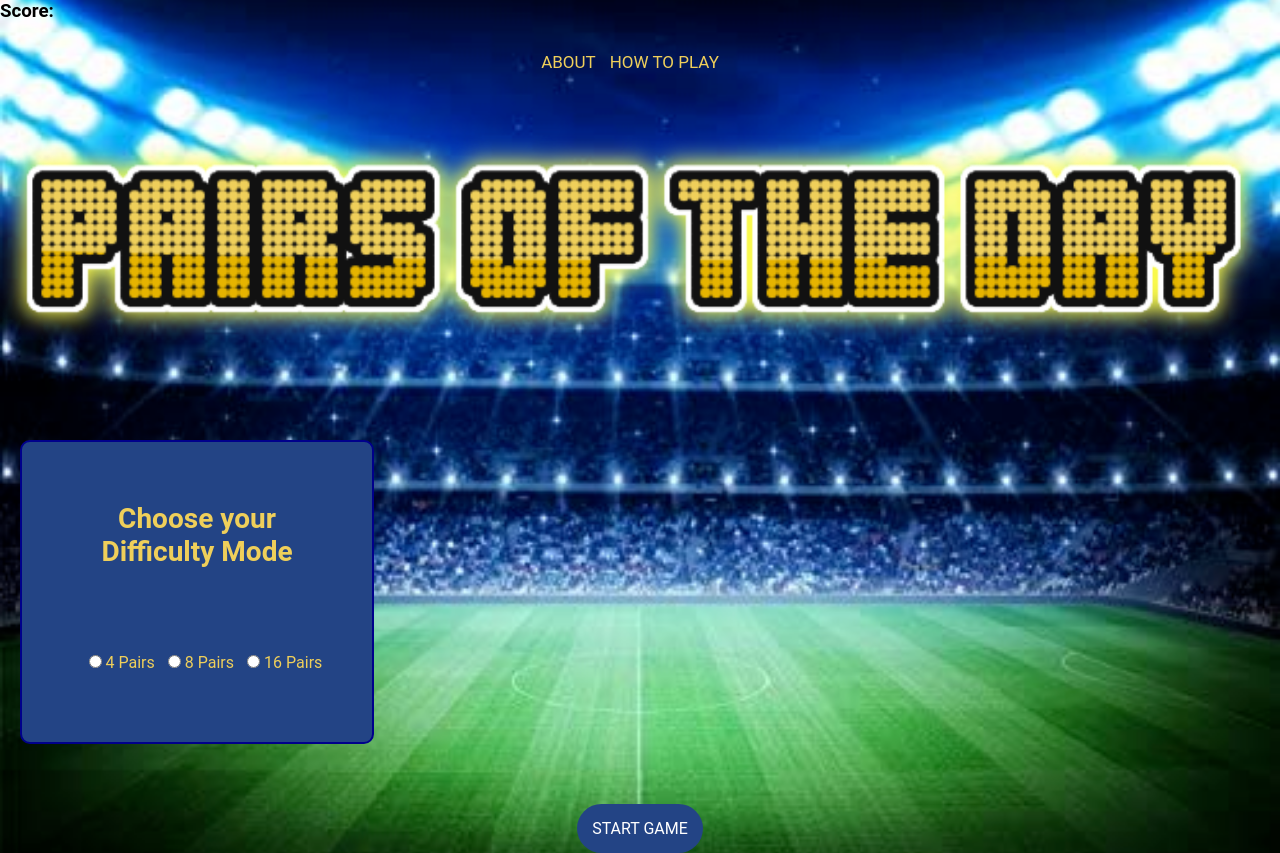
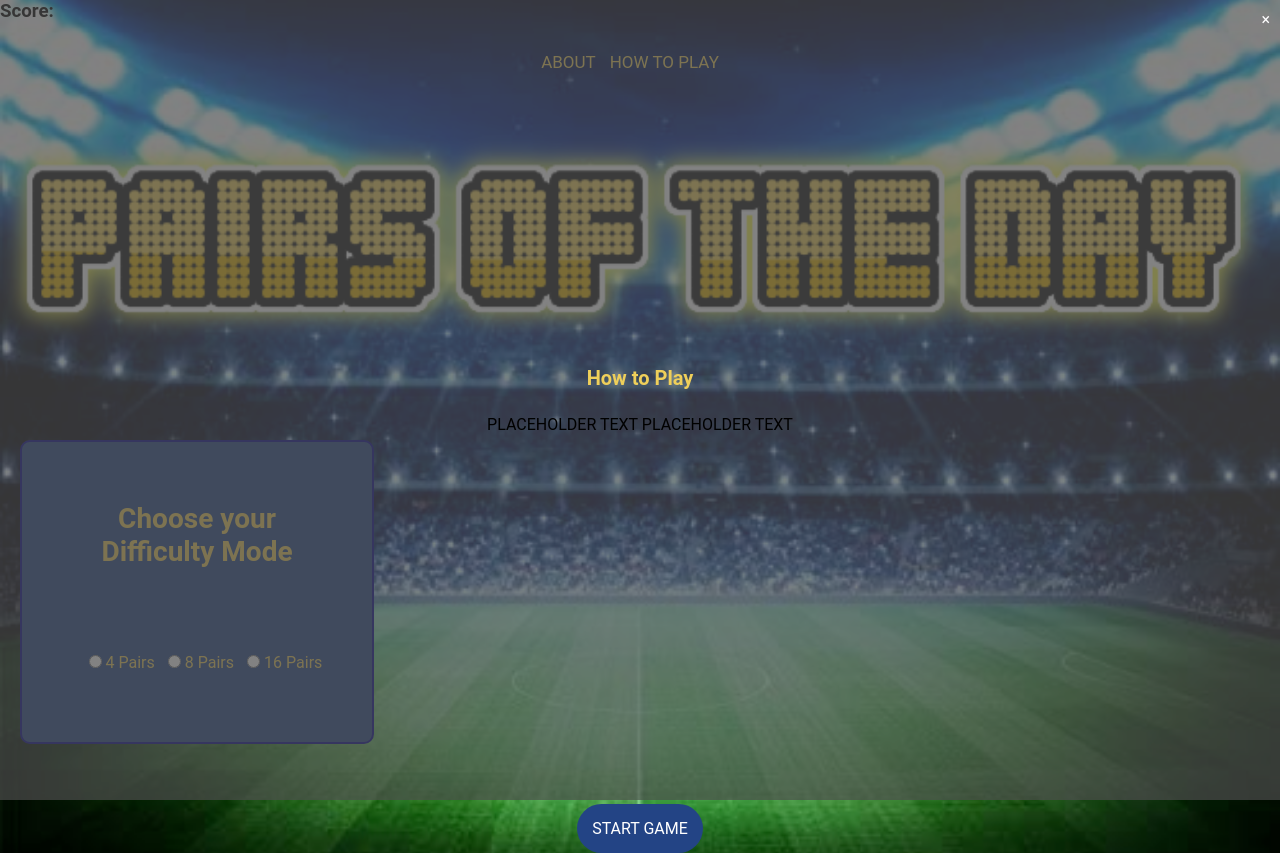
Before and after one commit to PrushilPatel/Memory-Game, a plain HTML site: page index.html in a window 1280 px wide. Both pictures are taken after a click on the link "HOW TO PLAY". Drawn offline with Linux system fonts and the light colour scheme.

Commit message:
added how to play modal
how to play modal added to site and uses the same code as aboutgame modal but with different class names and ids.

```diff
--- a/index.html
+++ b/index.html
@@ -70,7 +70,21 @@
 
                 <!------------------------------ ABOUT  MODAL CSS ENDS -------------------------------->
 
+                <!------------------------ HOW TO PLAY MODAL CSS STARTS>------------------------------------>
 
+                <div id="gamerules-modal" class="modal">
+                    <div class="gamerules_content"> <!-- SAME AS MODAL CONTENT CLASS-->
+                    <h1 class="aboutgame-title">How to Play</h1>
+                    <div >
+                        <p class="gamerules-text">
+                            PLACEHOLDER TEXT PLACEHOLDER TEXT
+                        </p>
+                    </div>
+                    <a href="#" class="modal_close">&times;</a>
+                    </div>
+                </div>
+
+                <!------------------------------ HOW TO PLAY  MODAL CSS ENDS -------------------------------->
 
 
 
```
